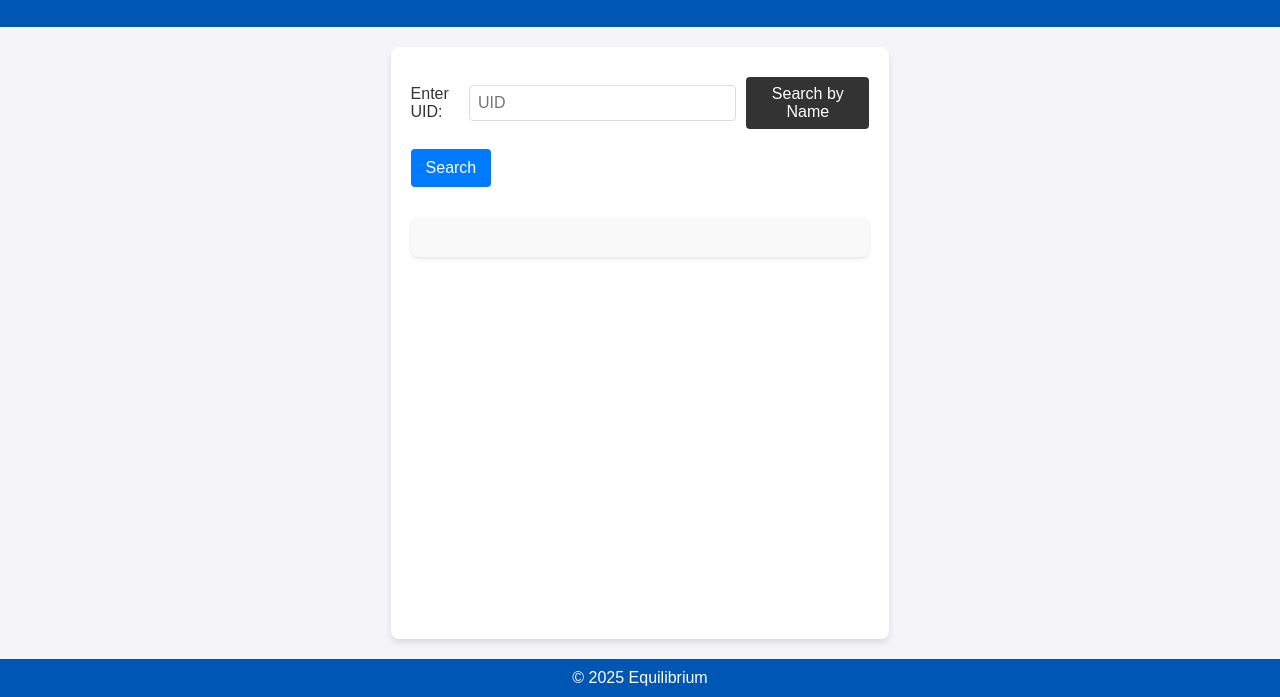
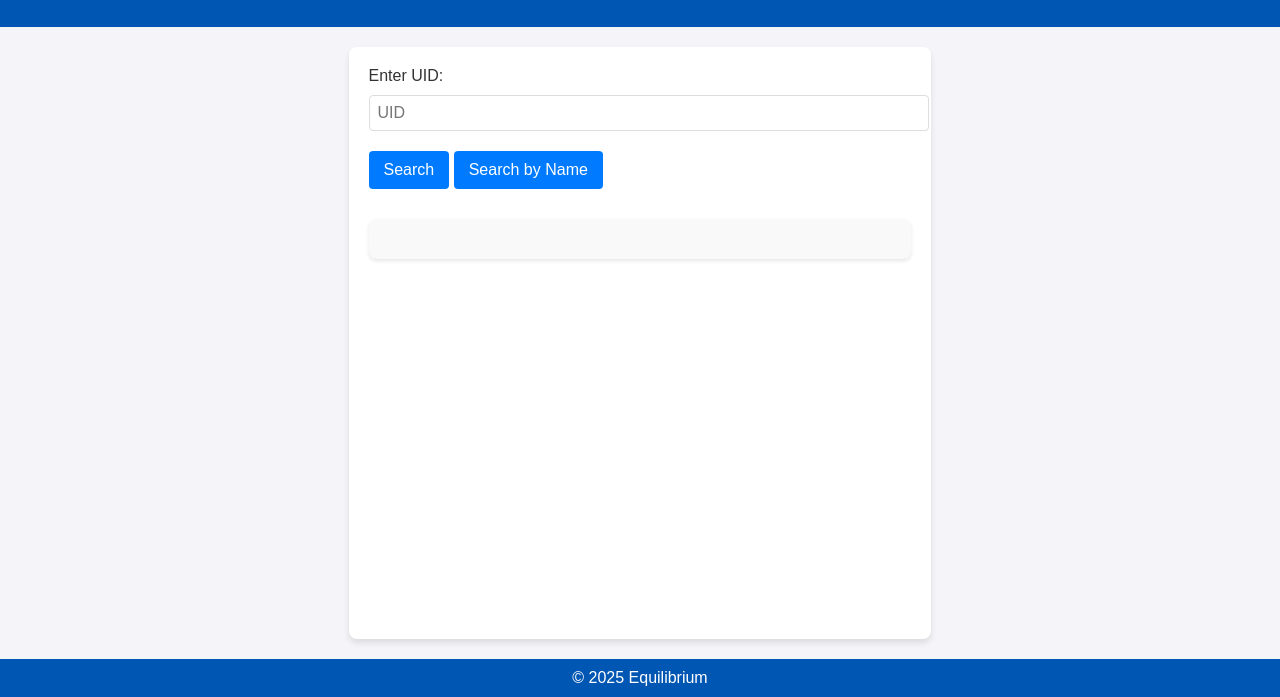
Before and after one commit to Shreenandbhattad/participant-tracker, a plain HTML site: page index.html in a window 1280 px wide. Shown: the part 103-800 px from the top of the page. Drawn offline with Linux system fonts and the light colour scheme.

Commit message:
Update index.html

```diff
--- a/index.html
+++ b/index.html
@@ -61,7 +61,7 @@
     }
     input {
       padding: 8px;
-      width: calc(100% - 140px); /* Leave space for toggle button */
+      width: 100%;
       border: 1px solid #ddd;
       border-radius: 4px;
       background-color: white;
@@ -77,19 +77,6 @@
     }
     button:hover {
       background-color: #0056b3;
-    }
-    .toggle-btn {
-      margin-left: 10px;
-      padding: 8px 15px;
-      background-color: #333;
-      color: white;
-      border: none;
-      border-radius: 4px;
-      cursor: pointer;
-      float: right;
-    }
-    .toggle-btn:hover {
-      background-color: #555;
     }
     .details {
       margin-top: 20px;
@@ -154,13 +141,11 @@
     <button class="dark-mode-btn" onclick="toggleDarkMode()">Dark Mode</button>
   </header>
   <div class="container">
-    <div style="display: flex; align-items: center;">
-      <label id="searchLabel" for="searchBox" style="flex-grow: 1;">Enter UID:</label>
+    <div>
+      <label id="searchLabel" for="searchBox">Enter UID:</label>
       <input type="text" id="searchBox" placeholder="UID">
-      <button class="toggle-btn" onclick="toggleSearchMode()" id="toggleButton">Search by Name</button>
-    </div>
-    <div>
       <button onclick="searchParticipant()">Search</button>
+      <button onclick="toggleSearchMode()" id="toggleButton">Search by Name</button>
     </div>
     <div id="loading">
       <img src="https://i.imgur.com/llF5iyg.gif" alt="Loading...">
```
